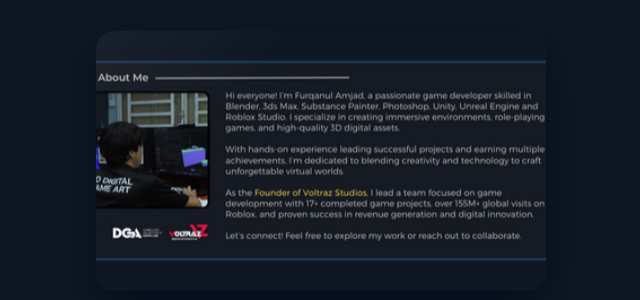
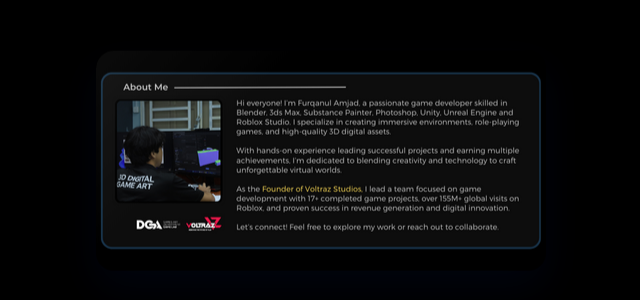
Before and after one commit to furqanulamjad/3d-business-card, a plain HTML site: page index.html in a window 1280 px wide. Shown: the part 238-538 px from the top of the page, without its empty margins (319-959 px from the left). Drawn offline with Linux system fonts and the light colour scheme.

Commit message:
Update index.html

```diff
--- a/index.html
+++ b/index.html
@@ -6,9 +6,9 @@
   <title>3D Hover Business Card</title>
   <style>
     :root{
-      --bg: #0f1724;
-      --card-w: 450px; /* bigger width */
-      --card-h: 260px; /* bigger height */
+      --bg: #000000; /* pure black background */
+      --card-w: 450px; /* card width */
+      --card-h: 220px; /* card height */
       --outline: rgba(255,255,255,0.95);
       --shine: linear-gradient(135deg, rgba(255,255,255,0.06), transparent 30%);
       --transition: 350ms cubic-bezier(.2,.9,.3,1);
```
